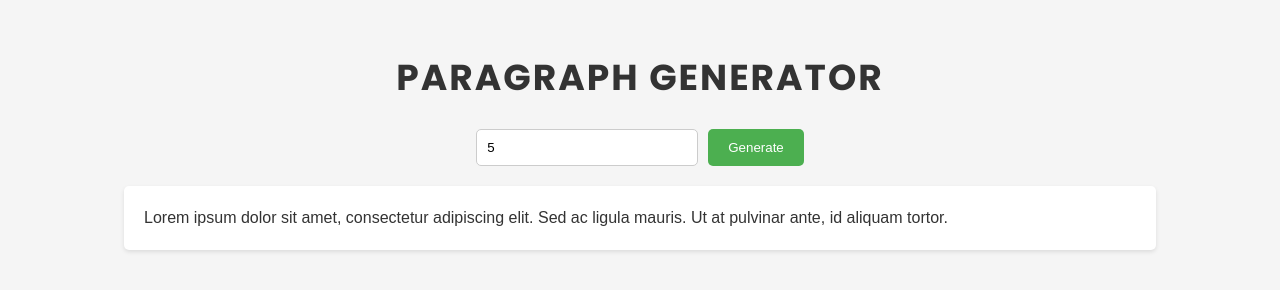
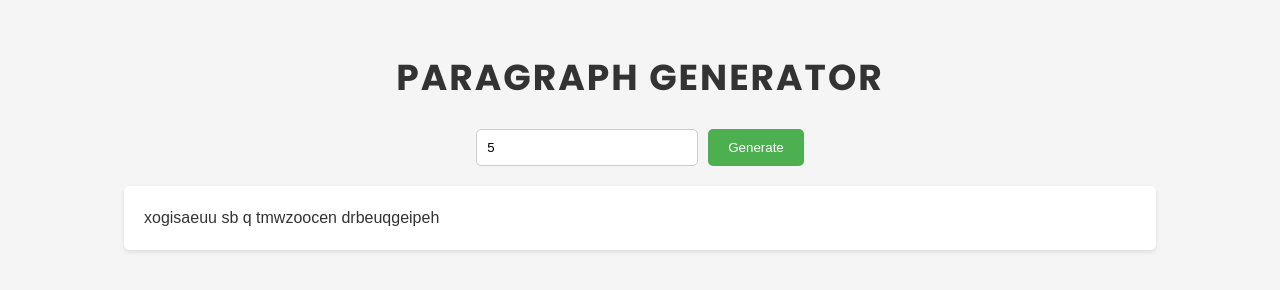
Before and after one commit to GandharveSolanki/Paragraph-Generator, a plain HTML site: page index.html in a window 1280 px wide. Both pictures are taken after typing "5" into the empty fields and a click on the button "Generate". Drawn offline with Linux system fonts and the light colour scheme.

Commit message:
Made changes in script file

```diff
--- a/index.html
+++ b/index.html
@@ -6,13 +6,14 @@
 <body>
   <h1>Paragraph Generator</h1>
   <div class="container">
-    <input type="number" id="paragraphCount" placeholder="Enter number of paragraphs">
-    <button onclick="generateParagraphs()">Generate</button>
+    <input type="number" id="wordCount" placeholder="Enter number of words">
+    <button onclick="generateParagraph()">Generate</button>
   </div>
   <div id="paragraphOutput">
     <div class="paragraph-box">
-      <p class="paragraph">Lorem ipsum dolor sit amet, consectetur adipiscing elit. Sed ac ligula mauris. Ut at pulvinar ante, id aliquam tortor.</p>
+      <!-- <p class="paragraph">Lorem ipsum dolor sit amet, consectetur adipiscing elit. Sed ac ligula mauris. Ut at pulvinar ante, id aliquam tortor.</p> -->
     </div>
   </div>
+  <script src="./script.js"></script>
 </body>
 </html>
--- a/script.js
+++ b/script.js
@@ -0,0 +1,30 @@
+const input=document.getElementById('wordCount')
+const container=document.querySelector('.paragraph-box')
+
+
+const generateword=(n)=>{
+    const letters="abcdefghijklmnopqrstuvwxyz";
+    let word="";
+    for(let i=0;i<n;i++)
+    {
+     word+=letters[(Math.random()*25).toFixed(0)]
+    }
+    return word;
+}
+const generateParagraph=()=>{
+    let paragraph=document.querySelector('.paragraph');
+    if(paragraph!=null)
+    paragraph.remove();
+    const number=Number(input.value);
+    let content="";
+    for(let i=0;i<number;i++)
+    {
+        const randomnumber=(Math.random()*12).toFixed(0);
+        content+=generateword(randomnumber);
+        content+=' ';
+    }
+    paragraph=document.createElement('p');
+    paragraph.innerText=content;
+    paragraph.setAttribute('class','paragraph');
+    container.append(paragraph);
+}
```
Also changed, not shown: style.css (+0 -83 lines).
